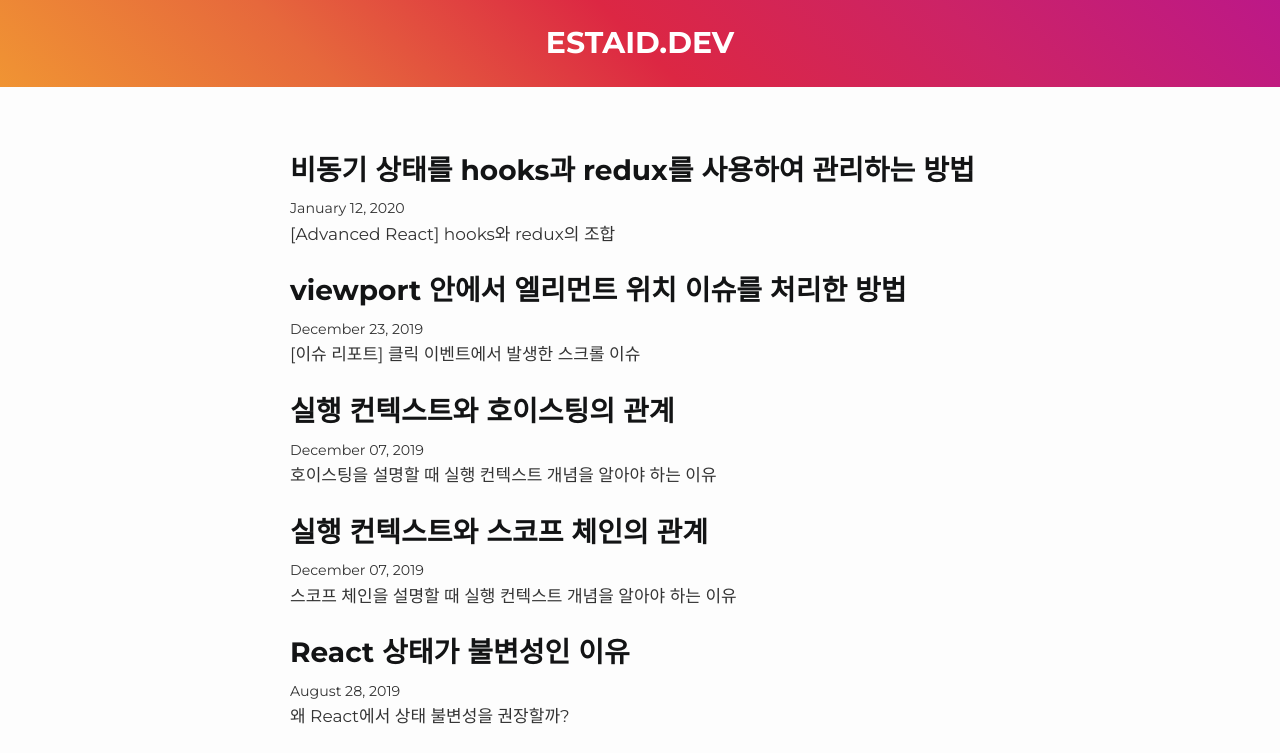
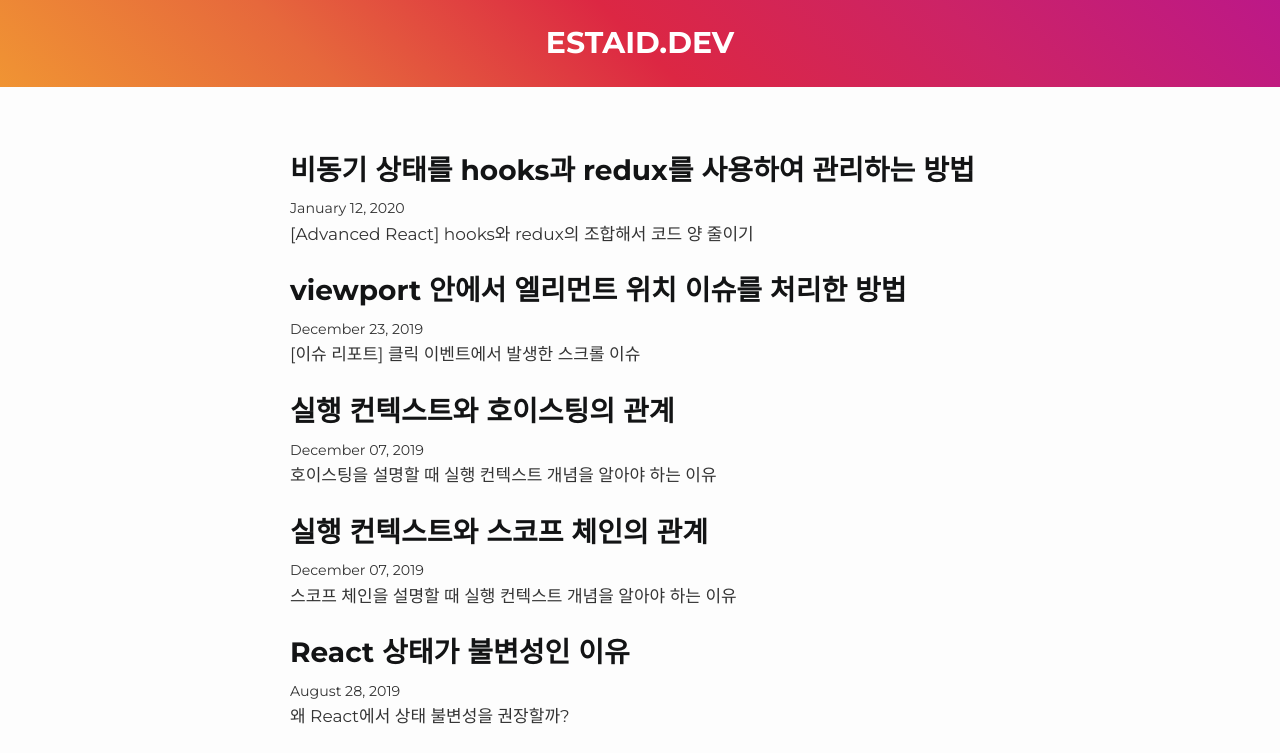
Before and after one commit to ESTAID/estaid-starter-blog, a Gatsby site: page / in a window 1280 px wide. Shown: the top 753 px of the page. Built offline with nearby package versions, Linux system fonts and the light colour scheme; Gatsby itself is replaced by a stand-in of ours; some packages are replaced by stand-ins of ours.

Commit message:
⚡️ update contents

````diff
--- a/content/blog/how-to-manage-asynchronous-state-using-hooks-and-redux/index.md
+++ b/content/blog/how-to-manage-asynchronous-state-using-hooks-and-redux/index.md
@@ -1,7 +1,7 @@
 ---
 date: '2020-01-12'
 title: '비동기 상태를 hooks과 redux를 사용하여 관리하는 방법'
-description: '[Advanced React] hooks와 redux의 조합'
+description: '[Advanced React] hooks와 redux의 조합해서 코드 양 줄이기'
 banner: './images/banner.jpeg'
 published: true
 ---
@@ -219,6 +219,8 @@ export const GlobalComponent = () => {
 };
 ```
 
+### 결론
+
 이렇게 작성하면
 
 - 네트워크 상태를 관리하는 보일러 플레이트 코드를 줄일 수 있습니다.
````
